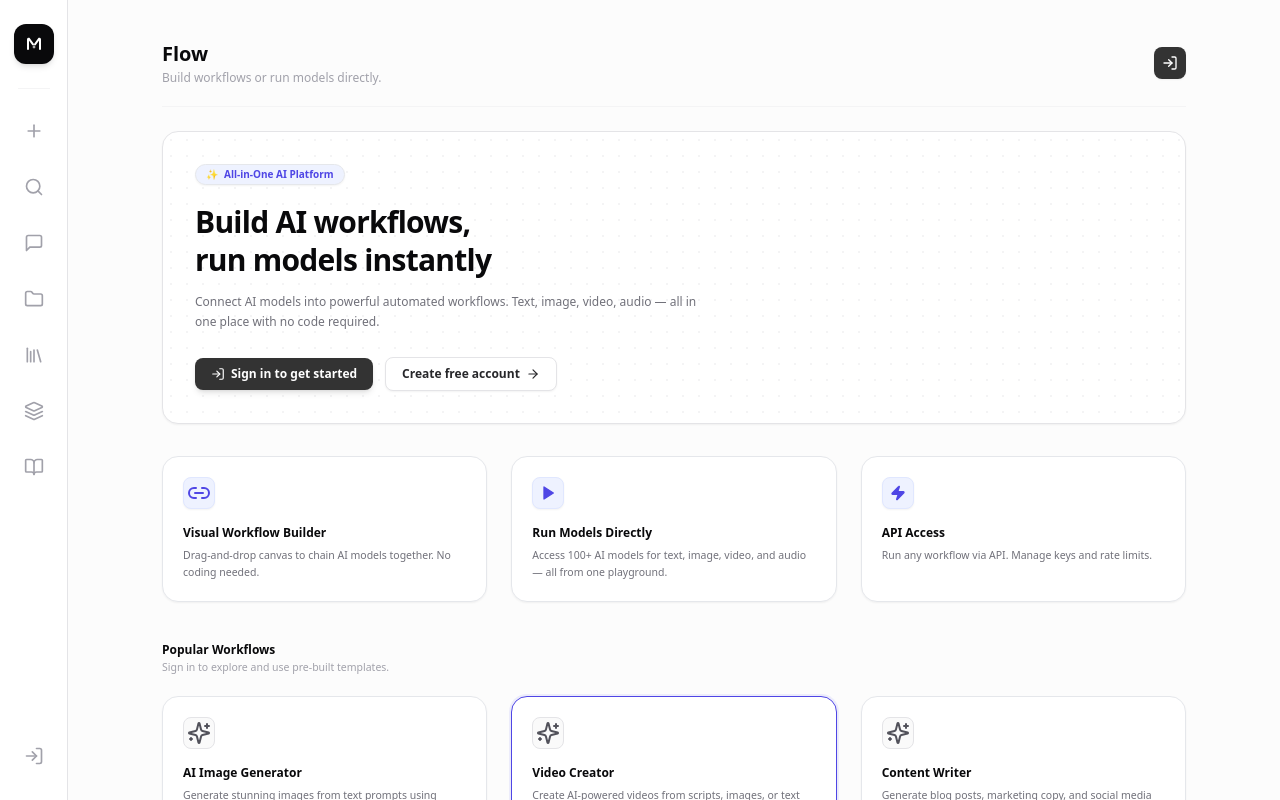
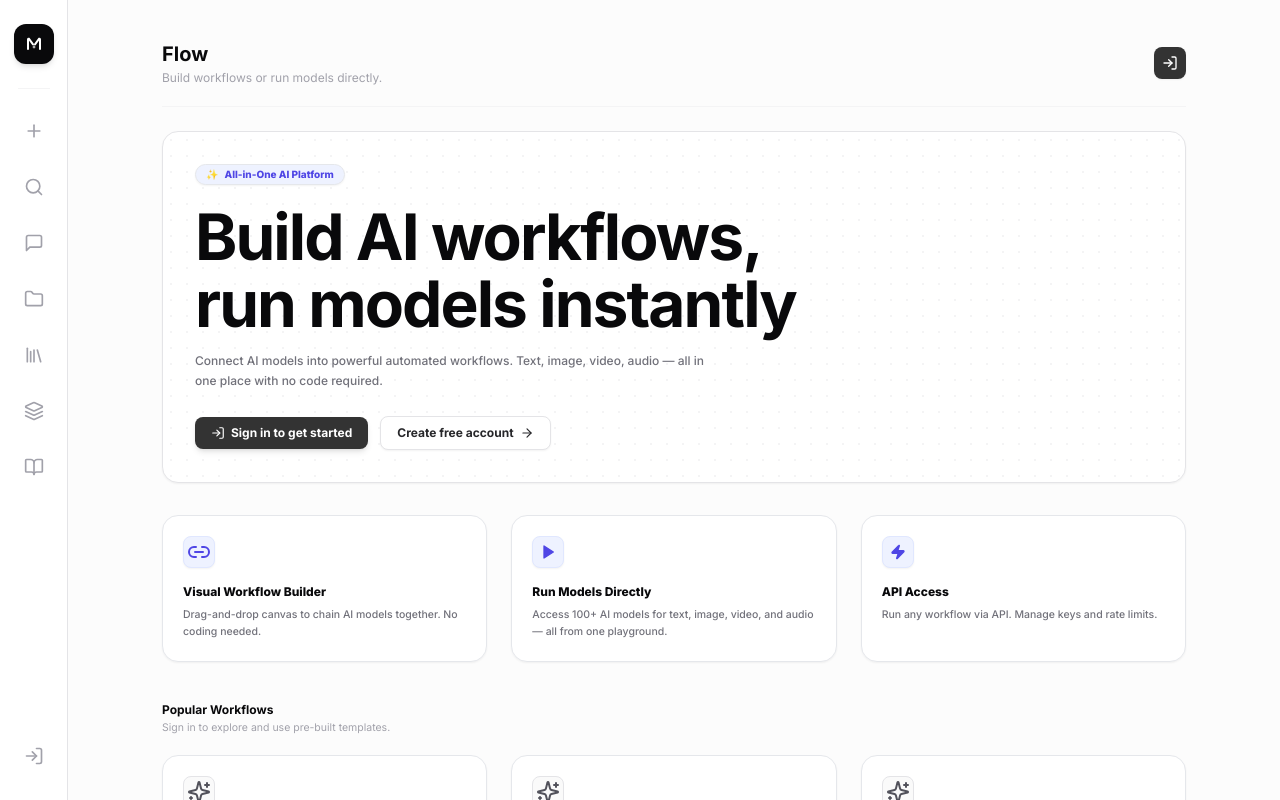
Before and after one commit to SrishtiSingh77/galaxy.ai, a Next.js app: page / in a window 1280 px wide. Built offline with nearby package versions, Linux system fonts and the light colour scheme; no server answers.

Commit message:
style: designer had another breakdown, restored Inter font, made video creator card border hover-only to match their expectations

```diff
--- a/app/layout.tsx
+++ b/app/layout.tsx
@@ -1,10 +1,10 @@
 import type { Metadata } from "next";
-import { Plus_Jakarta_Sans } from "next/font/google";
+import { Inter } from "next/font/google";
 import { ClerkProvider } from "@clerk/nextjs";
 import CandidateLog from "@/components/CandidateLog";
 import "./globals.css";
 
-const jakarta = Plus_Jakarta_Sans({
+const inter = Inter({
   subsets: ["latin"],
   weight: ["300", "400", "500", "600", "700", "800"],
 });
@@ -22,7 +22,7 @@ export default function RootLayout({
   return (
     <ClerkProvider>
       <html lang="en">
-        <body className={`${jakarta.className} bg-[#fafafa] text-[#333333] antialiased`}>
+        <body className={`${inter.className} bg-[#fafafa] text-[#333333] antialiased`}>
           <CandidateLog />
           {children}
         </body>
--- a/app/page.tsx
+++ b/app/page.tsx
@@ -74,7 +74,7 @@ export default function LandingPage() {
   ];
 
   return (
-    <div className="relative flex h-screen w-screen bg-[#fafafa] overflow-hidden select-none font-sans">
+    <div className="relative flex h-screen w-screen bg-[#fafafa] overflow-hidden select-none">
       {/* Left Sidebar */}
       <div className="flex w-[68px] flex-col items-center justify-between border-r border-[#e4e4e7] bg-white py-6 z-10 shrink-0">
         <div className="flex flex-col items-center gap-6 w-full">
@@ -152,14 +152,14 @@ export default function LandingPage() {
             {/* Dot Grid Pattern Overlay */}
             <div className="absolute inset-0 bg-[radial-gradient(#e4e4e7_1px,transparent_1px)] [background-size:16px_16px] opacity-40 pointer-events-none" />
 
-            <div className="relative z-10 flex flex-col gap-2.5 max-w-2xl">
+            <div className="relative z-10 flex flex-col gap-2.5 max-w-3xl">
               {/* Badge */}
               <div className="inline-flex items-center gap-1.5 self-start rounded-full border border-indigo-150 bg-indigo-50 px-2.5 py-0.5 text-[10px] font-extrabold text-indigo-600 shadow-sm">
                 <span className="text-indigo-400">✨</span> All-in-One AI Platform
               </div>
 
               {/* Title */}
-              <h2 className="text-3xl font-extrabold tracking-tight text-zinc-950 mt-2 leading-tight">
+              <h2 className="text-3xl md:text-[64px] font-bold tracking-[-0.03em] text-zinc-950 mt-2 leading-tight md:leading-[1.05]">
                 Build AI workflows,<br />run models instantly
               </h2>
 
@@ -240,7 +240,7 @@ export default function LandingPage() {
                     href="/sign-in"
                     className={`flex flex-col p-5 bg-white border rounded-2xl transition cursor-pointer shadow-sm hover:-translate-y-0.5 hover:shadow-md duration-200 ${
                       tmpl.highlighted
-                        ? "border-indigo-600 ring-2 ring-indigo-500/10"
+                        ? "border-zinc-150 hover:border-indigo-600 hover:ring-2 hover:ring-indigo-500/10"
                         : "border-zinc-150 hover:border-zinc-300"
                     }`}
                   >
```
